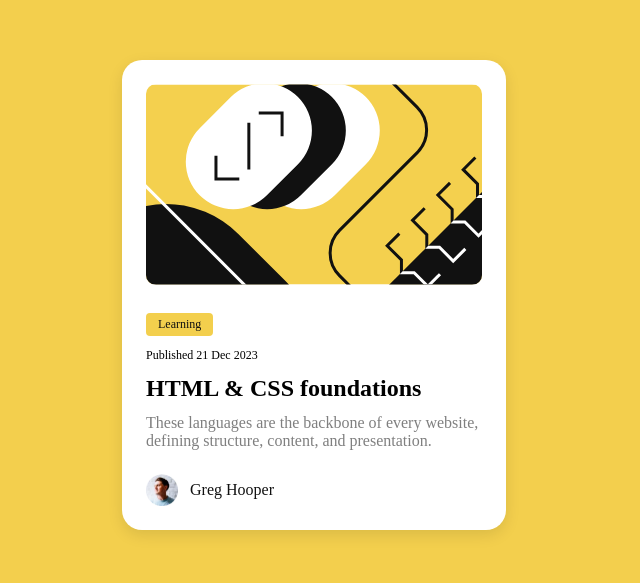
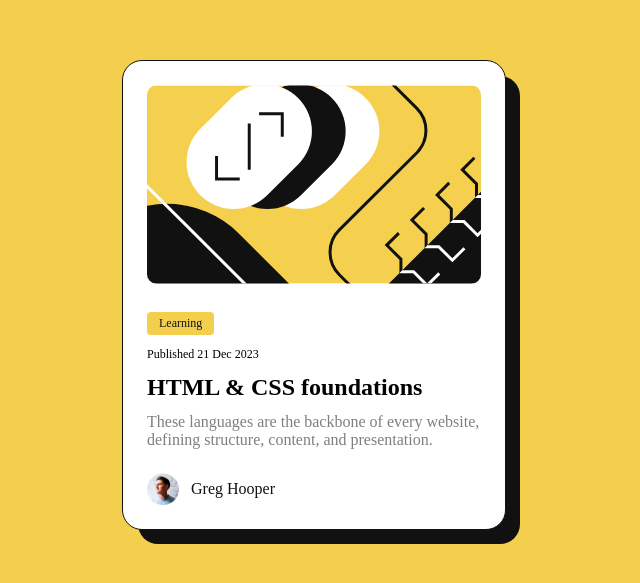
Before and after one commit to xiaojinlove/Blog-preview-card, a plain HTML site: page index.html in a window 1280 px wide. Shown: the part 105-688 px from the top of the page, without its empty margins (326-966 px from the left). Drawn offline with Linux system fonts and the light colour scheme.

Commit message:
second commit

```diff
--- a/style.css
+++ b/style.css
@@ -6,7 +6,7 @@
 body {
   height: 100vh;
   background-color: #f3cf4d;
-  font: 'Figtree', sans-serif;
+  font: 'Figtree', 'sans-serif';
   display: flex;
   justify-content: center;
   align-items: center;
@@ -16,7 +16,20 @@ body {
   width: 384px;
   border-radius: 20px;
   padding: 24px;
-  box-shadow: 0 5px 15px rgba(0, 0, 0, 0.1);
+  position: relative;
+  border: 1px solid #111;
+}
+.card::before {
+  content: '';
+  display: block;
+  width: 100%;
+  height: 100%;
+  background-color: #111;
+  position: absolute;
+  top: 15px;
+  right: -15px;
+  border-radius: 20px;
+  z-index: -1;
 }
 .card-image {
   width: 100%;
```
